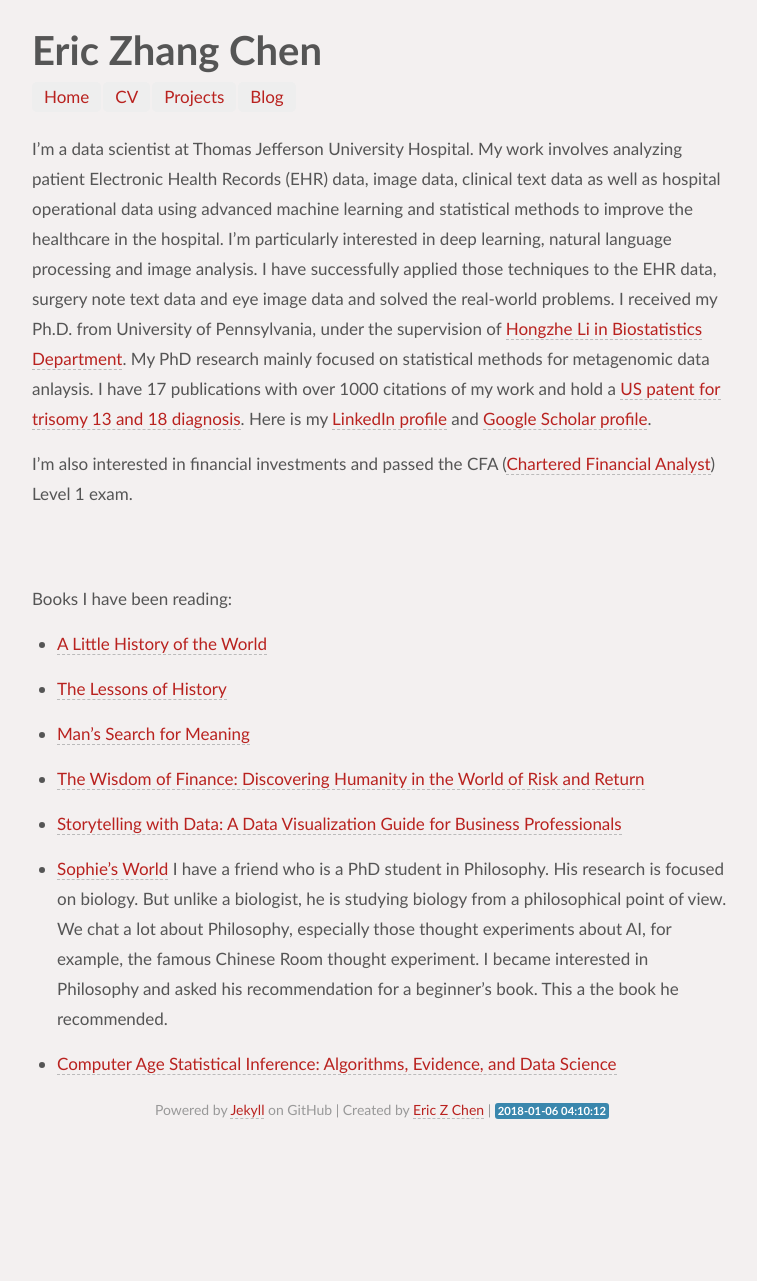
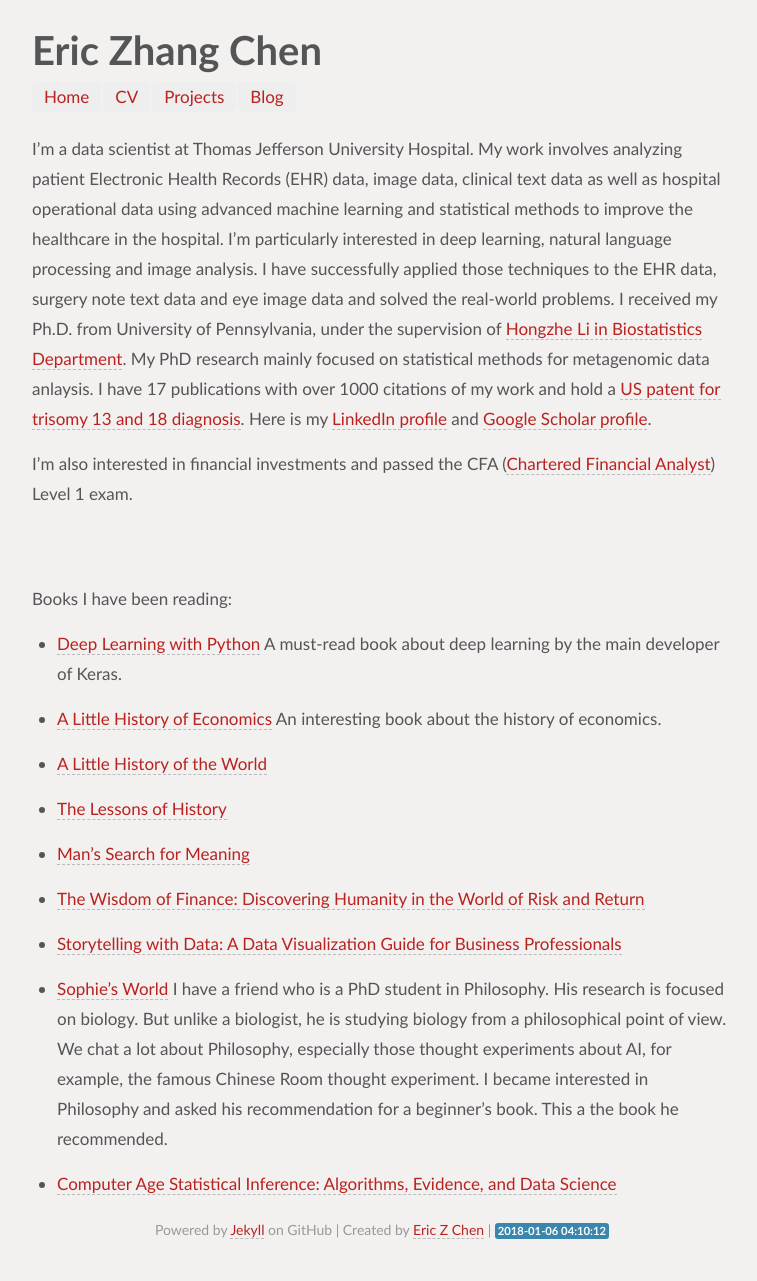
Before and after one commit to chvlyl/chvlyl.github.io, a Jekyll site: the page built from index.md, in a window 1280 px wide. Shown: the whole page, without its empty margins (258-1015 px from the left). Built offline with Jekyll 4.4.1, drawn with Linux system fonts in a browser that asks for light colours; before the commit the page ends 1161 px from its top, so only the background shows below that.

Commit message:
add more books

```diff
--- a/index.md
+++ b/index.md
@@ -12,6 +12,12 @@ I'm a data scientist at Thomas Jefferson University Hospital. My work involves a
 <br>
 ---
 Books I have been reading:
+
+* [Deep Learning with Python](https://www.amazon.com/gp/product/1617294438/ref=oh_aui_detailpage_o01_s00?ie=UTF8&psc=1)
+A must-read book about deep learning by the main developer of Keras.
+
+* [A Little History of Economics](https://www.amazon.com/gp/product/0300206364/ref=oh_aui_detailpage_o07_s00?ie=UTF8&psc=1)
+An interesting book about the history of economics.
 
 
 * [A Little History of the World](https://www.amazon.com/Little-History-World-Histories/dp/030014332X/ref=sr_1_1?s=books&ie=UTF8&qid=1513996880&sr=1-1&keywords=the+little+history+of+the+world)
@@ -32,7 +38,6 @@ Books I have been reading:
 I have a friend who is a PhD student in Philosophy. His research is focused on biology. But unlike a biologist, he is studying biology from a philosophical point of view. We chat a lot about Philosophy, especially those thought experiments about AI, for example, the famous Chinese Room thought experiment. I became interested in Philosophy and asked his recommendation for a beginner’s book. This a the book he recommended.
 
 
-
 * [Computer Age Statistical Inference: Algorithms, Evidence, and Data Science](https://www.amazon.com/Computer-Age-Statistical-Inference-Mathematical/dp/1107149894)
 
 <!---
```
